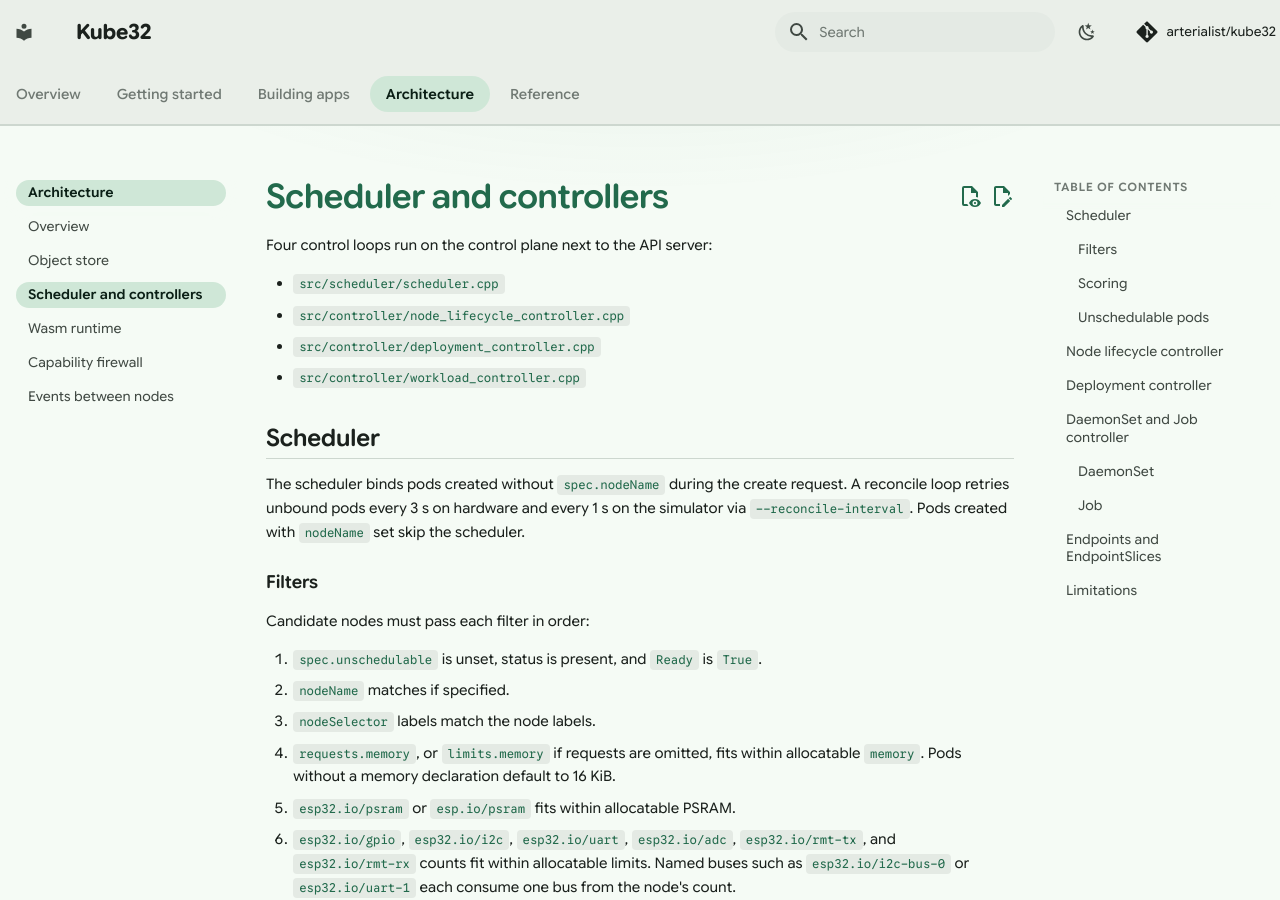
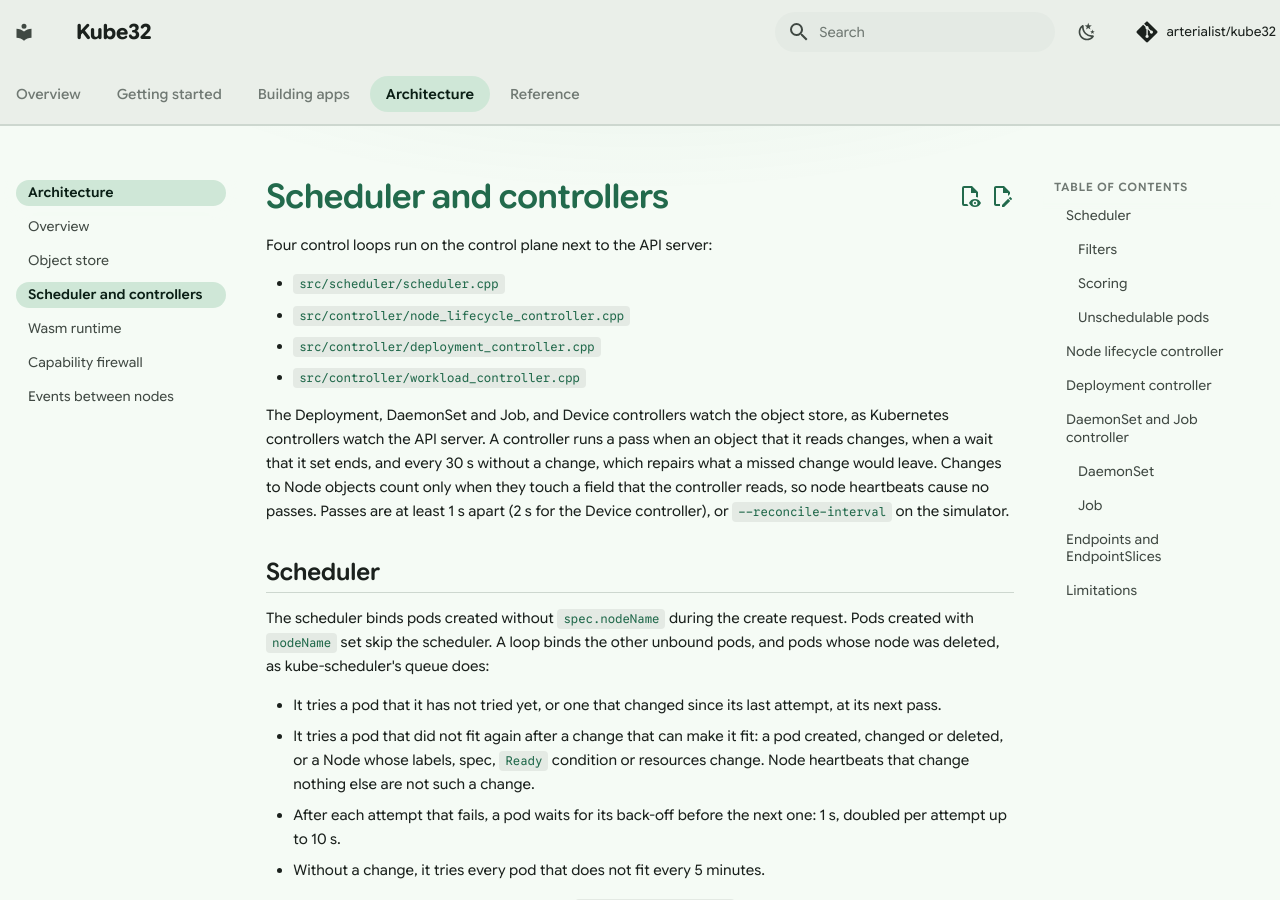
Before and after one commit to arterialist/kube32, an MkDocs documentation site: the page built from docs/architecture/scheduler.md, in a window 1280 px wide and 900 px high. Built offline with MkDocs 1.6.1 and Material for MkDocs 9.7.7, drawn with Linux system fonts in a browser that asks for light colours; comment, search, counter and statistics services are not loaded; some of the changed text lies outside the part shown.

Commit message:
docs: describe controller and scheduler passes on changes
The scheduler page says when its loop tries an unbound pod again and
with what back-off, and when the controllers run a pass; the Device
page and the CPU paragraph of the benchmarks say the same, and the
changelog lists the change.

```diff
--- a/docs/architecture/scheduler.md
+++ b/docs/architecture/scheduler.md
@@ -7,9 +7,18 @@ Four control loops run on the control plane next to the API server:
 - `src/controller/deployment_controller.cpp`
 - `src/controller/workload_controller.cpp`
 
+The Deployment, DaemonSet and Job, and Device controllers watch the object store, as Kubernetes controllers watch the API server. A controller runs a pass when an object that it reads changes, when a wait that it set ends, and every 30 s without a change, which repairs what a missed change would leave. Changes to Node objects count only when they touch a field that the controller reads, so node heartbeats cause no passes. Passes are at least 1 s apart (2 s for the Device controller), or `--reconcile-interval` on the simulator.
+
 ## Scheduler
 
-The scheduler binds pods created without `spec.nodeName` during the create request. A reconcile loop retries unbound pods every 3 s on hardware and every 1 s on the simulator via `--reconcile-interval`. Pods created with `nodeName` set skip the scheduler.
+The scheduler binds pods created without `spec.nodeName` during the create request. Pods created with `nodeName` set skip the scheduler. A loop binds the other unbound pods, and pods whose node was deleted, as kube-scheduler's queue does:
+
+- It tries a pod that it has not tried yet, or one that changed since its last attempt, at its next pass.
+- It tries a pod that did not fit again after a change that can make it fit: a pod created, changed or deleted, or a Node whose labels, spec, `Ready` condition or resources change. Node heartbeats that change nothing else are not such a change.
+- After each attempt that fails, a pod waits for its back-off before the next one: 1 s, doubled per attempt up to 10 s.
+- Without a change, it tries every pod that does not fit every 5 minutes.
+
+Passes are at least 3 s apart on hardware and `--reconcile-interval` apart on the simulator. An attempt that ends with the same verdict leaves the pod unchanged and records a `FailedScheduling` event.
 
 ### Filters
 
@@ -72,7 +81,7 @@ Eviction clears `spec.nodeName`, sets phase to `Pending` with reason `Evicted`,
 
 ## Deployment controller
 
-The controller reconciles each Deployment every 1 s against pods carrying its owner reference:
+The controller reconciles Deployments against the pods that carry their owner reference, after a Deployment or one of those pods changes:
 
 - Creates missing pods from the template with a `pod-template-hash` label.
 - Deletes surplus pods, removing not-ready and stale pods first, and deletes pods whose owner Deployment is deleted.
@@ -83,7 +92,7 @@ kube32 does not create ReplicaSet objects.
 
 ## DaemonSet and Job controller
 
-One loop in `src/controller/workload_controller.cpp` reconciles DaemonSets and Jobs every 1 s. Pods carry an owner reference to their DaemonSet or Job and are deleted when the owner is deleted.
+One loop in `src/controller/workload_controller.cpp` reconciles DaemonSets and Jobs after a DaemonSet, a Job, a pod that they own, or the labels of a Node change. Pods carry an owner reference to their DaemonSet or Job and are deleted when the owner is deleted.
 
 ### DaemonSet
 
```
Also changed, not shown: CHANGELOG.md (+1 -0 lines), docs/architecture/index.md (+1 -1 lines), docs/benchmarks.md (+1 -1 lines), docs/devices.md (+1 -1 lines).
